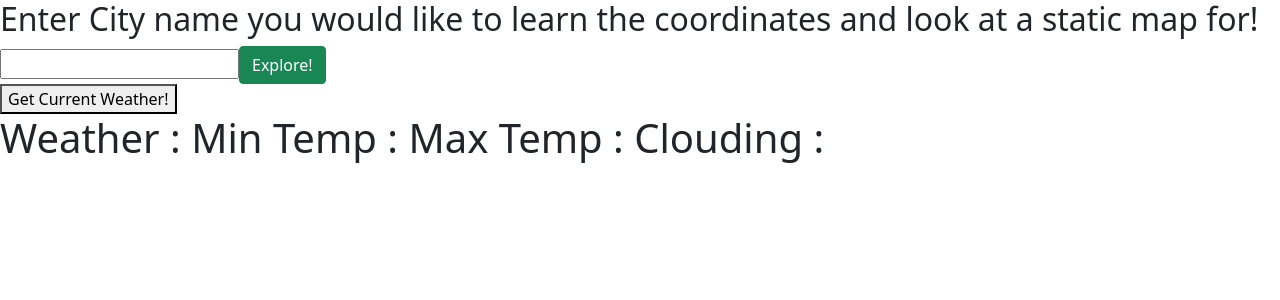
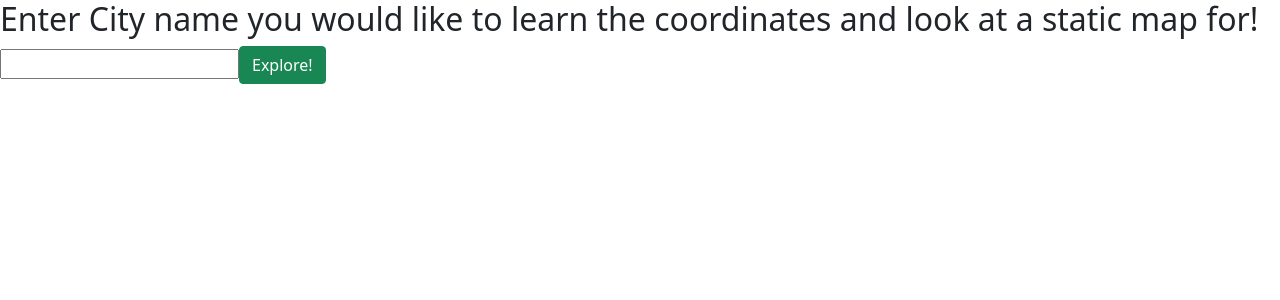
Before and after one commit to RushabhJSoni/city-explorer, a React (Create React App) app: page / in a window 1280 px wide. Shown: the top 300 px of the page. Built offline with nearby package versions, Linux system fonts and the light colour scheme.

Commit message:
completed lab 8

```diff
--- a/src/App.js
+++ b/src/App.js
@@ -18,7 +18,6 @@ Component {
   handleClick = async () => {
 
     const link = `https://us1.locationiq.com/v1/search.php?key=${process.env.REACT_APP_LOCATION_KEY}&q=${this.state.cityName}&format=json`;
-
 
   try {
     let response = await axios.get(link);
@@ -50,8 +49,10 @@ render() {
         <Alert.Heading>Oh snap! You got an error!</Alert.Heading>
         </Alert>}
 
-        <Weather city={this.state.cityName}/>
+        {this.state.location && <Weather lat={this.state.location.lat} lon={this.state.location.lon}/> }
+
       </div>
     )
+
   }
 }
--- a/src/Weather.js
+++ b/src/Weather.js
@@ -7,22 +7,23 @@ export default class Weather extends Component {
     super(props)
     this.state = {
       weather: {},
-      error: false
+      error: false,
+
     }
   }
 
   getWeatherConditions = async () => {
-    const link = `${process.env.REACT_APP_SERVER_URL}/weather?city=${this.props.city}`;
+
     try {
-        let response = await axios.get(link)
+    const response = await axios.get(`${process.env.REACT_APP_SERVER_URL}/weather?lat=${this.props.lat}&lon=${this.props.lon}`);
+
         this.setState({weather: response.data[0]});
+        console.log(response);
     } catch(e) {
       this.setState({error: true});
     }
 
   }
-
-
 
     render() {
       return (
@@ -31,7 +32,7 @@ export default class Weather extends Component {
         <Alert.Heading>Oh snap! You got an error!</Alert.Heading>
         </Alert>}
           <button onClick={this.getWeatherConditions}>Get Current Weather!</button>
-          {this.state.weather && <h1>Weather : Min Temp : {this.state.weather.min_temp} Max Temp : {this.state.weather.max_temp} Clouding : {this.state.weather.description}  </h1>}
+          {this.state.weather && <h1> Visibility: {this.state.weather.vis} Wind Direction : {this.state.weather.wind_cdir} Wind Speed: {this.state.weather.wind_spd}  </h1>}
         </div>
       )
     }
```
